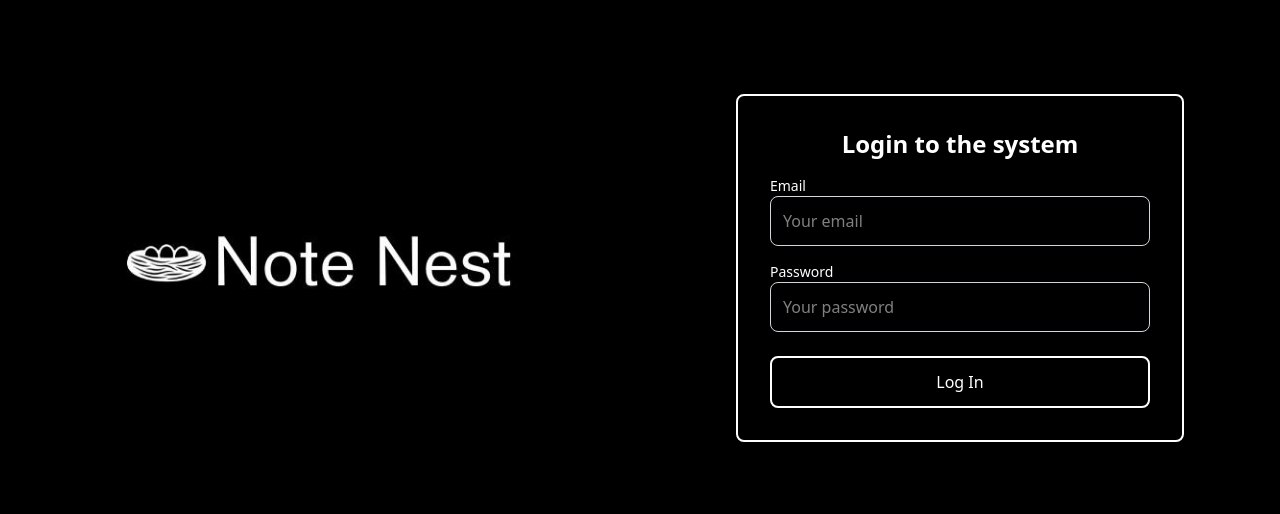
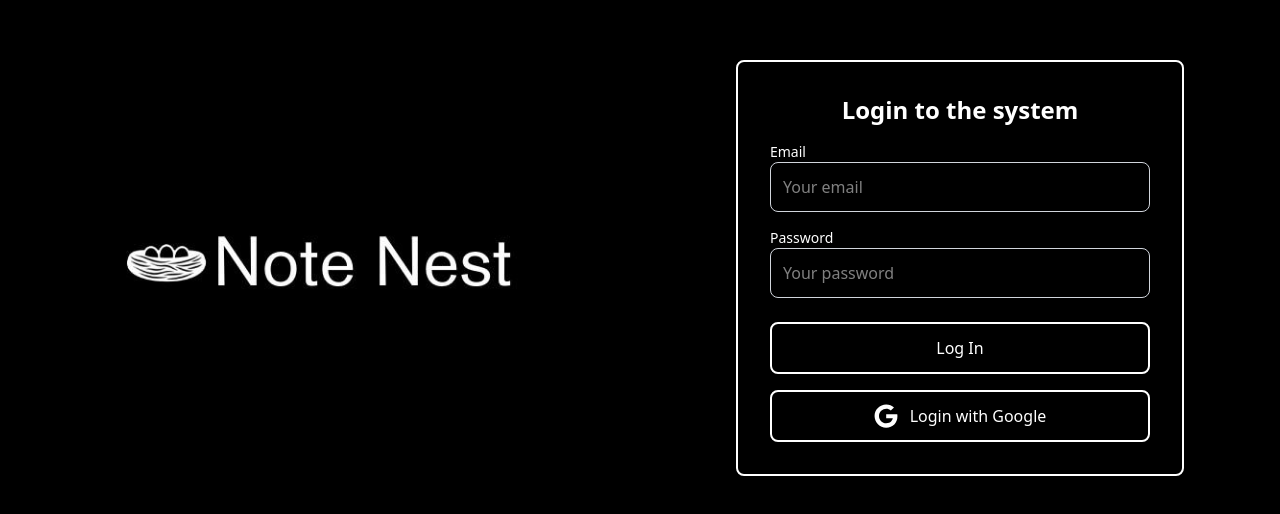
Before and after one commit to Mincho1/notenest-backoffice, a React (Vite) app: page / in a window 1280 px wide. Shown: the part 132-646 px from the top of the page. Built offline with nearby package versions, Linux system fonts and the light colour scheme.

Commit message:
Your commit message here

```diff
--- a/src/Components/Pages/DashboardPage.tsx
+++ b/src/Components/Pages/DashboardPage.tsx
@@ -79,7 +79,7 @@
 
   const handleLogout = () => {
     Cookies.remove("accessToken");
-    navigate("/"); // navigate to the login page
+    navigate("/");
   };
 
   const handleDeleteTag = async () => {
@@ -154,13 +154,11 @@
               <li key={id} className="flex justify-between px-6 py-4 text-white">
                 <span>{name}</span>
                 <div className="flex gap-2">
-                  {/* Edit Button with Icon */}
                   <FaPencilAlt
                     onClick={() => handleEdit(id, name)}
                     className="text-white text-xl cursor-pointer transition-colors duration-300 hover:text-blue-500"
                   />
 
-                  {/* Delete Button with Icon */}
                   <FaTrashAlt
                     onClick={() => handleDelete(id, name)}
                     className="text-white text-xl cursor-pointer transition-colors duration-300 hover:text-red-500"
--- a/src/Components/Pages/LoginPage.tsx
+++ b/src/Components/Pages/LoginPage.tsx
@@ -1,8 +1,12 @@
-import myImage from "../../assets/images/my-image.jpg";
+import { FaGoogle } from "react-icons/fa";
 import { useState } from "react";
 import { useNavigate } from "react-router-dom";
 import axios from "axios";
 import Cookies from "js-cookie";
+import { GoogleOAuthProvider, useGoogleLogin } from "@react-oauth/google";
+import myImage from "../../assets/images/my-image.jpg";
+
+const GOOGLE_CLIENT_ID = "your-google-client-id";
 
 const LoginPage = () => {
   const [email, setEmail] = useState<string>("");
@@ -24,7 +28,29 @@
     }
   };
 
+  const googleLogin = useGoogleLogin({
+    onSuccess: async (tokenResponse) => {
+      try {
+        console.log("Google Token:", tokenResponse.access_token);
+
+        const res = await axios.post("http://84.21.205.113:3001/api/auth/google-token-login", {
+          token: tokenResponse.access_token,
+        });
+
+        Cookies.set("accessToken", res.data.accessToken);
+        Cookies.set("refreshToken", res.data.refreshToken);
+
+        navigate("/dashboard");
+      } catch (err) {
+        setError("Google login failed.");
+      }
+    },
+    onError: () => setError("Google login failed."),
+    flow: "implicit",
+  });
+
   return (
+    <GoogleOAuthProvider clientId={GOOGLE_CLIENT_ID}>
       <div className="flex min-h-screen bg-black">
         <div className="hidden lg:flex w-1/2 justify-center items-center">
           <img src={myImage} alt="Login Illustration" className="w-3/4" />
@@ -34,6 +60,7 @@
           <div className="w-full max-w-md bg-black p-8 rounded-lg border-2 border-white">
             <h2 className="text-2xl font-semibold mb-4 text-center text-white">Login to the system</h2>
             {error && <p className="text-red-500 text-sm mb-4">{error}</p>}
+
             <form onSubmit={handleLogin}>
               <div className="mb-4">
                 <label htmlFor="email" className="block text-sm font-medium text-white">Email</label>
@@ -63,9 +90,20 @@
                 Log In
               </button>
             </form>
+
+            <div className="mt-4 flex justify-center">
+              <button
+                onClick={() => googleLogin()}
+                className="w-full p-3 bg-black text-white rounded-lg hover:bg-blue-500 transition border-2 border-white flex items-center justify-center space-x-3"
+              >
+                <FaGoogle className="text-2xl" />
+                <span>Login with Google</span>
+              </button>
             </div>
           </div>
         </div>
+      </div>
+    </GoogleOAuthProvider>
   );
 };
 
--- a/src/main.tsx
+++ b/src/main.tsx
@@ -2,9 +2,15 @@
 import ReactDOM from "react-dom/client";
 import "./index.css";
 import App from "./App";
+import { GoogleOAuthProvider } from "@react-oauth/google";
+
+
+const GOOGLE_CLIENT_ID = "524685152360-ggafgo2nioc5do7ls3248lt775j1tmtp.apps.googleusercontent.com";
 
 ReactDOM.createRoot(document.getElementById("root")!).render(
-  <React.StrictMode>
-    <App />
-  </React.StrictMode>
+  <GoogleOAuthProvider clientId={GOOGLE_CLIENT_ID}>
+    <React.StrictMode>
+      <App />
+      </React.StrictMode>
+  </GoogleOAuthProvider>
 );
```
Also changed, not shown: src/Components/Pages/CreateNoteTag.tsx (line endings or trailing spaces). Lines whose indentation alone changed are shown as unchanged.
